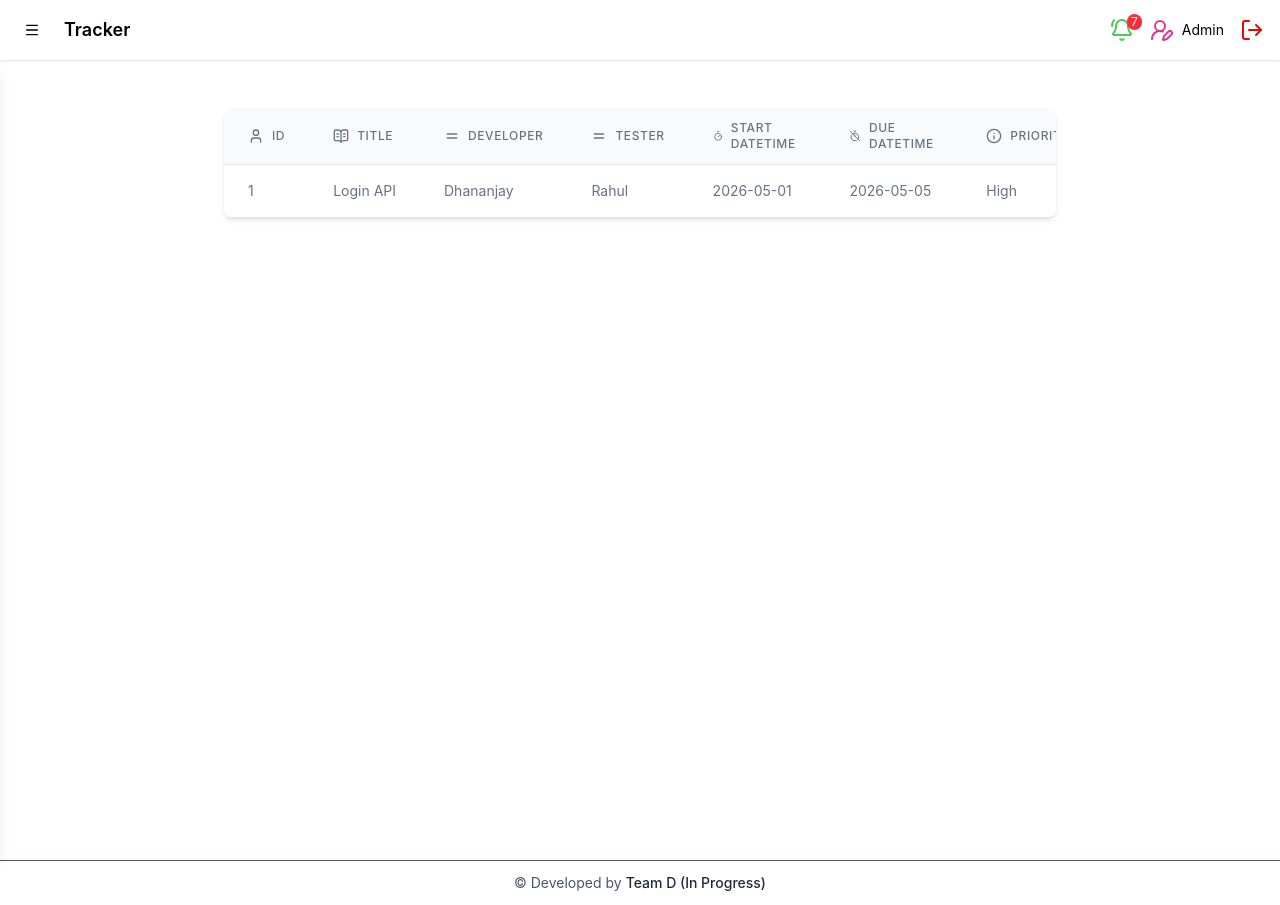
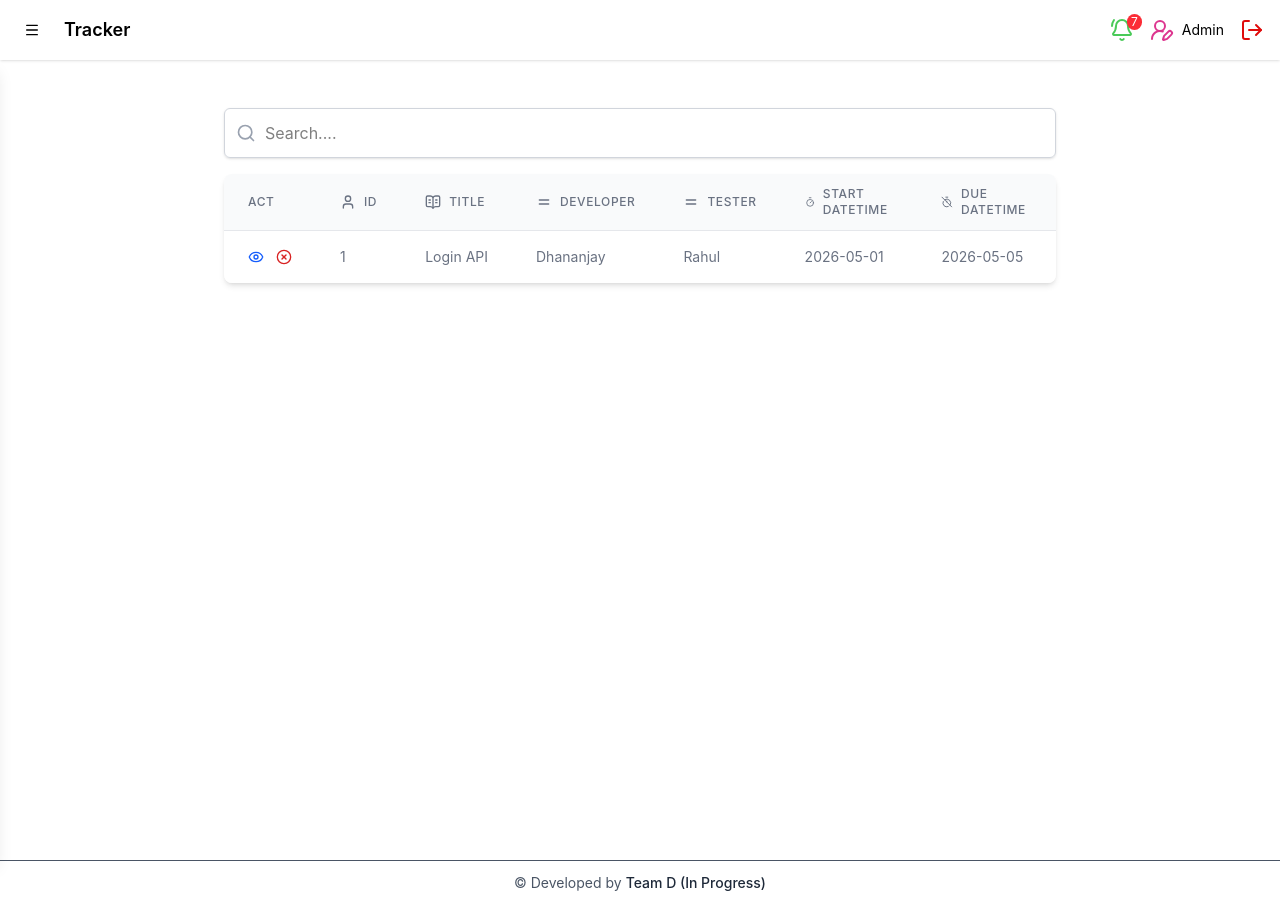
Before and after one commit to opdhananjay/Task-Tracker-, a React (Vite) app: page /tasks/all in a window 1280 px wide. Built offline with nearby package versions, Linux system fonts and the light colour scheme; no server answers.

Commit message:
working on get task hook

```diff
--- a/src/components/Tasks/TaskList.jsx
+++ b/src/components/Tasks/TaskList.jsx
@@ -1,10 +1,40 @@
-import { createColumnHelper, flexRender, getCoreRowModel, useReactTable } from "@tanstack/react-table";
-import { BookOpenText, Bug, ChartColumnBig, Equal, Info, Timer, TimerOff, User } from "lucide-react";
+import { createColumnHelper, flexRender, getCoreRowModel, getFilteredRowModel, useReactTable } from "@tanstack/react-table";
+import { BookOpenText, Bug, ChartColumnBig, CircleX, ClosedCaption, Equal, Eye, Info, Search, Timer, TimerOff, User } from "lucide-react";
 import { useState } from "react";
+import { useNavigate } from "react-router-dom";
+
+
+const TaskList = () => {
 
     const columneHelper = createColumnHelper();
 
     const columns = [
+
+        columneHelper.display({
+            id:"view",
+            header:"act",
+            cell:(info) => (
+                <>
+                <div className="flex gap-3">
+
+                    <button type="button" title="View"
+                        className="text-blue-600 hover-underline cursor-pointer"
+                        onClick={() => handleView(info) }
+                    >
+                    <Eye size={16} />
+                    </button>
+
+                    <button type="button" title="Close Task"
+                        className="text-blue-600 hover-underline cursor-pointer"
+                        onClick={() => handleView(info) }
+                    >
+                    <CircleX color="#d82222" size={16} />
+                    </button>
+
+                </div>
+                </>
+            ),
+        }),
 
         columneHelper.accessor('id',{
             cell:(info) => info.getValue(),
@@ -87,10 +117,14 @@ const columns = [
                 </span>
             )
         })
-
     ]
 
-const TaskList = () => {
+    const navigate = useNavigate();
+
+    const handleView = (info) => {
+        navigate(`/tasks/create/${info.row.original.id}`)
+    }
+
 
     const [data, setData] = useState([
         {
@@ -106,16 +140,36 @@ const TaskList = () => {
         }
     ]);
 
+    const [globalFilter,setGlobalFilter] = useState("");
+
     const table = useReactTable({
         data,
+        state:{
+            globalFilter
+        },
         columns,
-        getCoreRowModel:getCoreRowModel()
+        onGlobalFilterChange:setGlobalFilter,
+        getCoreRowModel:getCoreRowModel(),
+        getFilteredRowModel:getFilteredRowModel(),
     });
 
     console.log('row',table.getHeaderGroups())
 
     return (
         <div className="flex flex-col min-h-screen max-w-4xl mx-auto py-12 px-4 sm:px-6 lg:px-8">
+
+            <div className="mb-4 relative">
+                <input
+                    value={globalFilter}
+                    onChange={(e)=> setGlobalFilter(e.target.value) }
+                    placeholder="Search...."
+                    className="w-full pl-10 py-3 pr-4 border border-gray-300 rounded-md shadow-sm outline-none"
+                />
+                <Search
+                    className='absolute left-3 top-1/2 transform -translate-y-1/2 text-gray-400'
+                        size={20}
+                />
+            </div>
 
             <div className="overflow-x-auto bg-white shadow-md rounded-lg">
 
--- /dev/null
+++ b/src/hooks/useTask.jsx
@@ -0,0 +1,56 @@
+import { useContext, useState } from "react";
+import { LoaderContext } from "../context/LoaderProvider";
+import { CreateTaskService, GetTaksService } from "../services/taskService";
+
+const useTask = () => {
+
+    const context = useContext(LoaderContext);
+
+    if(!context){
+        throw new Error('Loader Context Error');
+    }
+
+    const { setLoading } = context;
+
+    const [error,setError] = useState(null);
+
+    const createTaks = async (dataToSend) => {
+        try{
+            setLoading(true);
+            setError(null);
+
+            const response = await CreateTaskService(dataToSend);
+            return response.data;
+        }
+        catch(err){
+            setError(err.response.data.message || "Failed to Create Task");
+            return null;
+        }
+        finally{
+            setLoading(false);
+        }
+    }
+
+    const getTasks = async (dataToSend) => {
+        try{
+            setLoading(true);
+            setError(null);
+
+            const response = await GetTaksService(dataToSend);
+            return response.data;
+
+        }
+        catch(err){
+            setError(err.response.data.message || "Failed to Create Task");
+            return null;
+        }
+        finally{
+            setLoading(false);
+        }
+    }
+
+
+    return { createTaks, getTasks, error };
+}
+
+export default useTask;
--- /dev/null
+++ b/src/services/taskService.js
@@ -0,0 +1,9 @@
+import axiosInstance from "./api"
+
+export const CreateTaskService = (dataToSend) => {
+    return axiosInstance.post('',dataToSend);
+}
+
+export const GetTaksService = (dataToSend) => {
+    return axiosInstance.post('',dataToSend);
+}
```
Also changed, not shown: 1 other file (tests, documents, lock files or other folders). Lines whose indentation alone changed are shown as unchanged.
